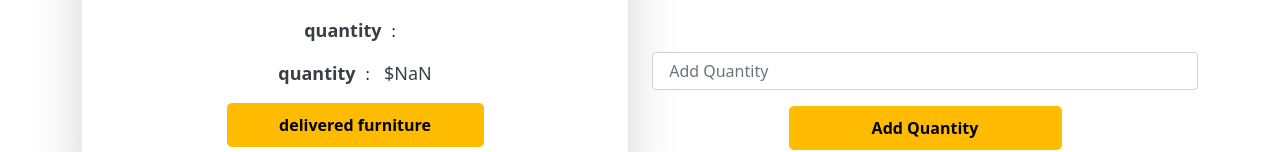
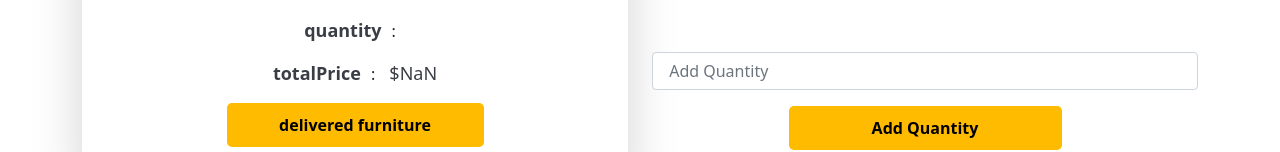
Before and after one commit to NISHAN75/warehouse-management, a React (Create React App) app: page /inventory/1 in a window 1280 px wide. Shown: the part 267-419 px from the top of the page. Built offline with nearby package versions, Linux system fonts and the light colour scheme; no server answers; sample sign-in values are in the browser's storage.

Commit message:
totoal price set

```diff
--- a/src/component/Pages/Home/Inventorys/Inventorys.js
+++ b/src/component/Pages/Home/Inventorys/Inventorys.js
@@ -7,6 +7,7 @@ import { FaArrowRight } from "react-icons/fa";
 
 const Inventorys = () => {
   const [products] = useProducts([]);
+
 
 
 
--- a/src/component/Pages/Login/Register/Register.js
+++ b/src/component/Pages/Login/Register/Register.js
@@ -39,7 +39,7 @@ const Register = () => {
     const password=event.target.password.value;
      await createUserWithEmailAndPassword(email,password);
      await sendEmailVerification();
-     alert('Send Email Please Verify Your email')
+     alert('Send Email Please Verify Your email');
   }
 
 
--- a/src/component/Pages/ProductDeatils/ProductDeatils.js
+++ b/src/component/Pages/ProductDeatils/ProductDeatils.js
@@ -87,7 +87,7 @@ const ProductDeatils = () => {
                   </span>
                 </p>
                 <p>
-                  <span className="h-color">quantity</span>:{" "}
+                  <span className="h-color">totalPrice</span>:{" "}
                   <span id="quantity" className="n-color">
                     ${totalPrice}
                   </span>
```
